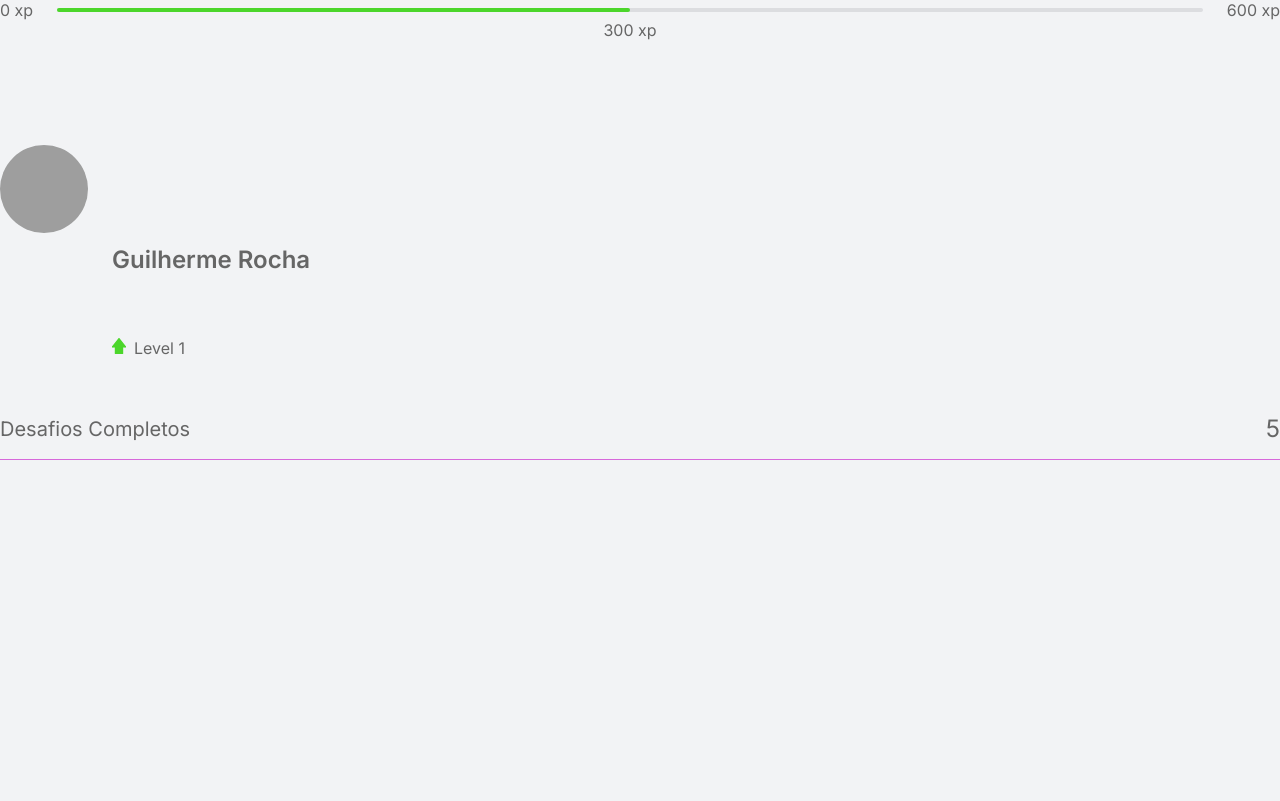
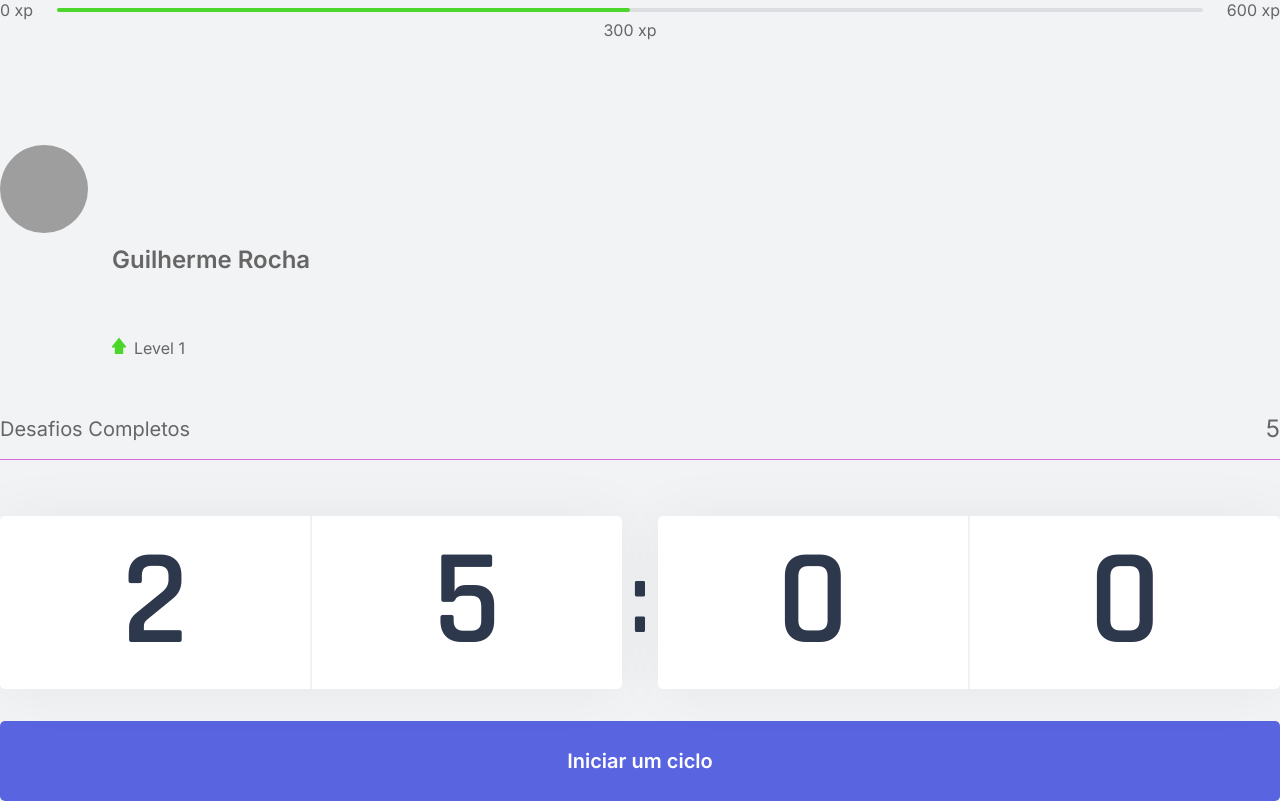
Before and after one commit to guilhermeDTNA/Se-Mexa, a Next.js app: page / in a window 1280 px wide. Built offline with nearby package versions, Linux system fonts and the light colour scheme; grey boxes are pictures that could not be loaded.

Commit message:
Implementando a interface do contador

```diff
--- /dev/null
+++ b/src/components/Countdown.tsx
@@ -0,0 +1,51 @@
+import {useState, useEffect} from 'react';
+
+import styles from '../styles/components/Countdown.module.css';
+
+export function Countdown (){
+
+	const [time, setTime] = useState(25 * 60);
+	const [active, setActive] = useState(false);
+
+	const minutes = Math.floor(time/60);
+	const seconds = time%60;
+
+	//Verifica se existe ao menos 2 caracteres no minutes, caso não tenha, preencherá as casas à esquerda com 0
+	const [minuteLeft, minuteRight] = String(minutes).padStart(2, 0).split('');
+	const [secondLeft, secondRight] = String(seconds).padStart(2, 0).split('');
+
+	function startCountdown(){
+		setActive(true);
+	}
+
+	useEffect(()=>{
+		if(active && time > 0){
+			setTimeout(() => {
+				setTime(time-1);
+			}, 1000)
+		}
+	}, [active, time])
+
+	return(
+		<div>
+		<div className={styles.countdownContainer}>
+
+			<div>
+				<span>{minuteLeft}</span>
+				<span>{minuteRight}</span>
+			</div>
+
+			<span>:</span>
+
+			<div>
+				<span>{secondLeft}</span>
+				<span>{secondRight}</span>
+			</div>
+		</div>
+
+		<button type="button" className={styles.countdownButton} onClick={startCountdown}>
+			Iniciar um ciclo
+		</button>
+		</div>
+	);
+}
--- a/src/pages/_document.tsx
+++ b/src/pages/_document.tsx
@@ -6,6 +6,8 @@ export default class MyDocument extends Document{
 		return(
 			<Html>
 			<Head>
+			<link rel="shortcut icon" href="favicon.png" type="image/png" />
+
 			<link rel="preconnect" href="https://fonts.gstatic.com" />
 			<link href="https://fonts.googleapis.com/css2?family=Rajdhani:wght@600&display=swap" rel="stylesheet" />
 			<link rel="preconnect" href="https://fonts.gstatic.com" />
--- a/src/pages/index.tsx
+++ b/src/pages/index.tsx
@@ -1,6 +1,10 @@
 import ExperienceBar from '../components/ExperienceBar';
 import {Profile} from '../components/Profile';
 import {CompletedChallenges} from '../components/CompletedChallenges';
+import {Countdown} from '../components/Countdown';
+
+import Head from 'next/head';
+
 import styles from '../styles/pages/Home.module.css';
 
 
@@ -10,6 +14,10 @@ export default function Home() {
   return (
     <div className="styles.container">
 
+    <Head>
+      <title>Início | Se Mexa</title>
+    </Head>
+
 
     <ExperienceBar />
 
@@ -17,6 +25,7 @@ export default function Home() {
       <div>
         <Profile />
         <CompletedChallenges />
+        <Countdown />
       </div>
 
       <div>
--- /dev/null
+++ b/src/styles/components/Countdown.module.css
@@ -0,0 +1,63 @@
+.countdownContainer{
+	display: flex;
+	align-items: center;
+	font-family: Rajdhani;
+	font-weight: 600;
+	color: var(--title);
+}
+
+.countdownContainer > div{
+	flex: 1;
+	display: flex;
+	align-items: center;
+	justify-content: space-between;
+	background: var(--white);
+
+	box-shadow: 0 0 60px rgba(0, 0, 0, 0.05);
+	border-radius: 5px;
+	font-size: 8.5rem;
+	text-align: center;
+}
+
+.countdownContainer > div span:first-child{
+	border-right: 1px solid #f0f1f3;
+}
+
+.countdownContainer > div span:last-child{
+	border-left: 1px solid #f0f1f3;
+}
+
+.countdownContainer > div span{
+	flex: 1;
+}
+
+.countdownContainer > span{
+	font-size: 6.25rem;
+	margin: 0 0.5rem;
+}
+
+.countdownButton{
+	width: 100%;
+	height: 5rem;
+
+	margin-top: 2rem;
+
+	display: flex;
+	align-items: center;
+	justify-content: center;
+
+	border: 0;
+	border-radius: 5px;
+
+	background: var(--blue);
+	color: var(--white);
+
+	font-size: 1.25rem;
+	font-weight: 680;
+
+	transition: background-color 0.2s;
+}
+
+.countdownButton:hover{
+	background: var(--blue-dark);
+}
```
